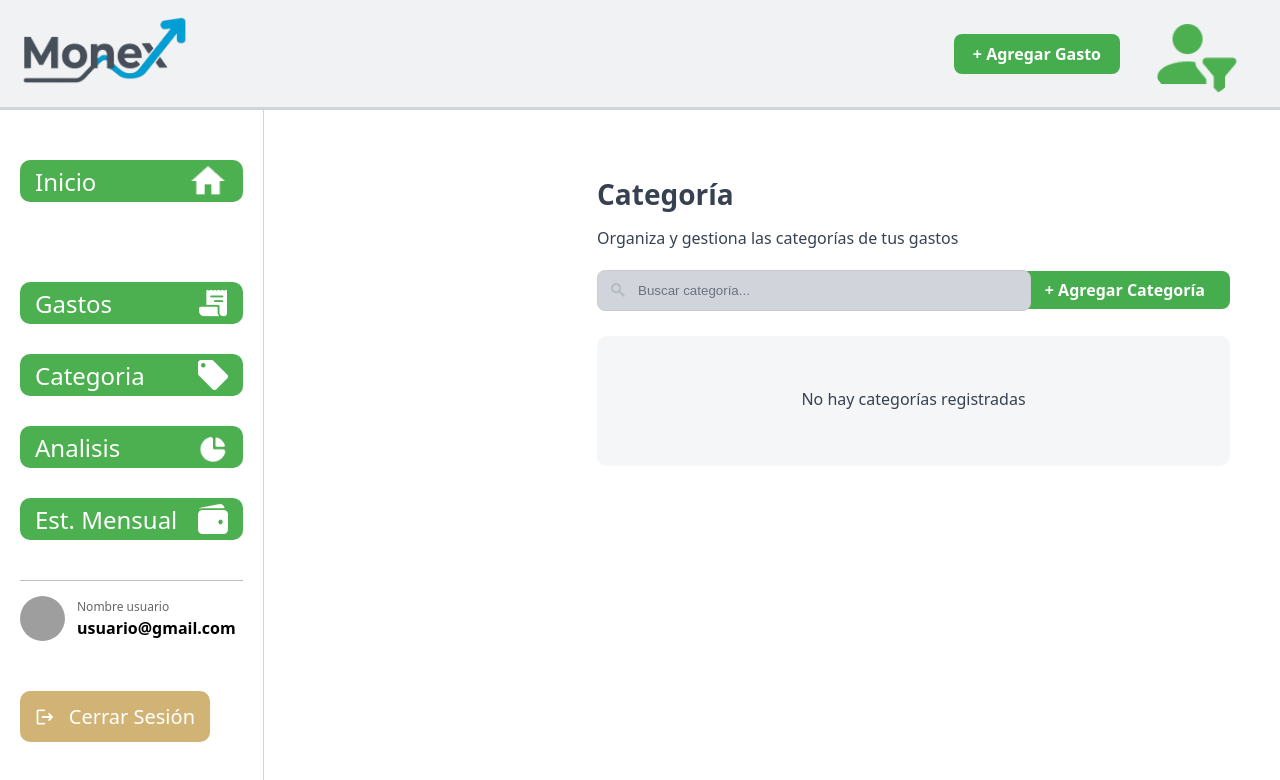
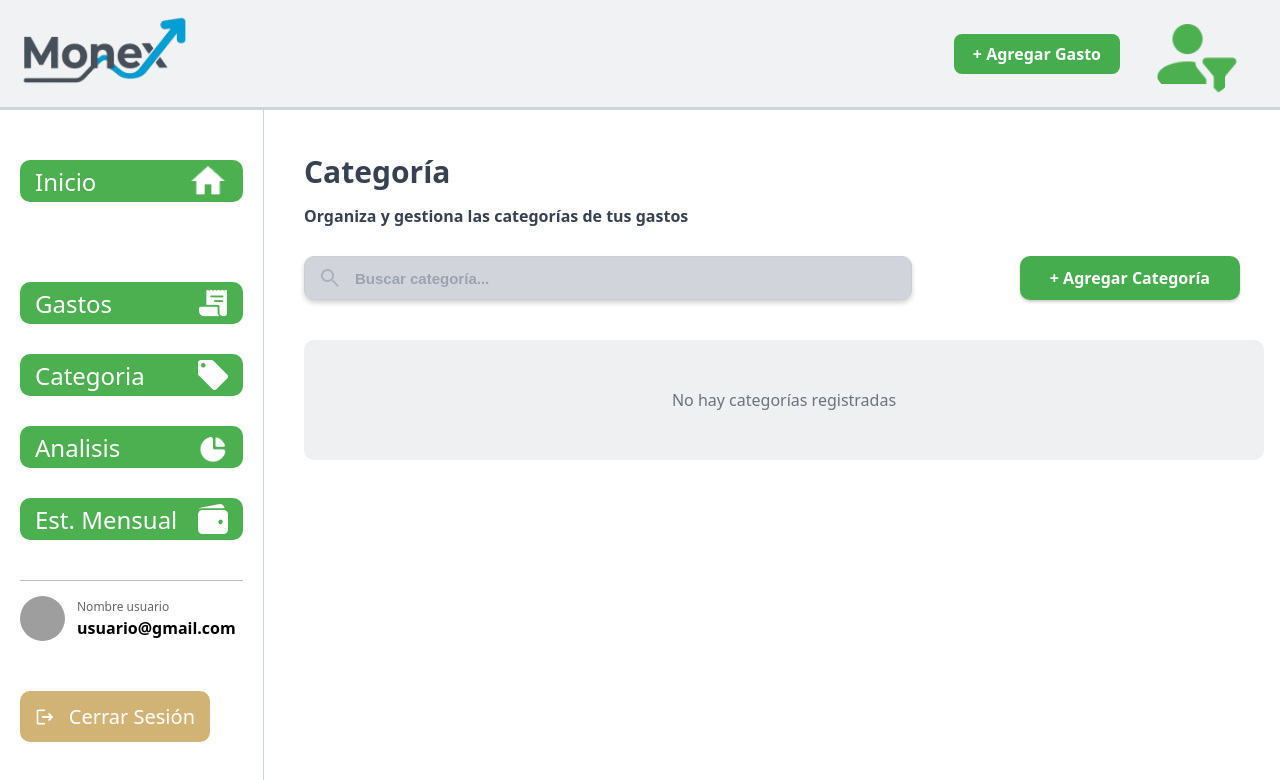
Before and after one commit to Heartsmith1/Monex, a React app in the folder Monex/frontend/: page /categorias in a window 1280 px wide. Shown: the top 780 px of the page. Built offline with nearby package versions, Linux system fonts and the light colour scheme; the HTML template or start-up script is replaced by a standard one.

Commit message:
arreglo de pantalla categoria "layout"

```diff
--- a/Monex/frontend/src/css/pages/categorias.css
+++ b/Monex/frontend/src/css/pages/categorias.css
@@ -1,28 +1,23 @@
 /* CONTENIDO GENERAL */
 .contenido_Categorias {
-    padding: 30px;
-}
-
-/* 👇 IMPORTANTE: AJUSTE POR SIDEBAR + NAVBAR */
-.contenido_Home {
-    margin-left: 283px; /* ancho sidebar */
-    margin-top: 110px;  /* alto navbar */
-    padding: 20px;
-    width: calc(100% - 283px);
+    padding: 135px 40px 30px 40px; /* <-- ajuste clave por navbar */
+    width: 100%;
+    max-width: none;
     box-sizing: border-box;
 }
 
 /* TÍTULO */
 .contenido_Categorias h1 {
-    font-size: 28px;
-    margin-bottom: 10px;
+    font-size: 30px;
+    margin-bottom: 6px;
     color: #374151;
 }
 
 /* DESCRIPCIÓN */
-.contenido_Categorias p {
+.contenido_Categorias > p {
     color: #374151;
-    margin-bottom: 20px;
+    font-weight: 600;
+    margin-bottom: 28px;
 }
 
 /* BARRA SUPERIOR */
@@ -30,41 +25,46 @@
     display: flex;
     justify-content: space-between;
     align-items: center;
-    margin-top: 10px;
-    gap: 20px;
+    margin-bottom: 40px;
+    gap: 30px;
 }
 
 /* CONTENEDOR INPUT + ICONO */
 .input_con_icono {
     position: relative;
-    width: 60%;
+    width: 65%;
+    max-width: 650px;
 }
 
 /* ICONO LUPA */
 .icono_buscar {
     position: absolute;
-    left: 12px;
+    left: 14px;
     top: 50%;
     transform: translateY(-50%);
-    width: 18px;
-    height: 18px;
+    width: 24px;
+    height: 24px;
     opacity: 0.7;
 }
 
 /* INPUT BUSCAR */
 .input_Buscar {
     width: 100%;
-    padding: 12px 12px 12px 40px;
-    border-radius: 8px;
-    border: 1px solid #ccc;
-    background-color: #D1D5DB;
+    height: 44px;
+    padding: 0 12px 0 50px;
+    border-radius: 10px;
+    border: 1px solid #c9ced6;
+    background-color: #d1d5db;
     outline: none;
     color: #374151;
+    font-weight: 600;
+    font-size: 15px;
+    box-shadow: 0 3px 5px rgba(0, 0, 0, 0.18);
+    box-sizing: border-box;
 }
 
-/* PLACEHOLDER */
 .input_Buscar::placeholder {
-    color: #6b7280;
+    color: #9ca3af;
 }
 
 /* BOTÓN AGREGAR */
@@ -72,18 +72,22 @@
     background-color: #45ad4d;
     color: white;
     border: none;
-    border-radius: 8px;
-    padding: 8px 25px;
+    border-radius: 10px;
+    height: 44px;
+    padding: 0 30px;
     font-weight: bold;
+    font-size: 16px;
     cursor: pointer;
+    white-space: nowrap;
+    box-shadow: 0 2px 3px rgba(0, 0, 0, 0.2);
 }
 
 /* CONTENEDOR TABLA */
 .tabla_Categorias {
-    margin-top: 25px;
-    background-color: #f5f6f7;
-    padding: 15px;
+    width: 100%;
+    background-color: #eef0f2;
     border-radius: 10px;
+    padding: 12px;
 }
 
 /* MENSAJE SIN DATOS */
@@ -94,54 +98,69 @@
 }
 
 /* TABLA */
-table {
+.tabla_Categorias table {
     width: 100%;
     border-collapse: collapse;
     background-color: white;
-    border-radius: 8px;
+    border-radius: 10px;
     overflow: hidden;
 }
 
 /* HEADER TABLA */
-th {
+.tabla_Categorias th {
     background-color: #d9e2dc;
-    text-align: left;
-    padding: 12px;
+    text-align: center;
+    padding: 18px 10px;
     font-weight: bold;
     color: #374151;
 }
 
 /* CELDAS */
-td {
-    padding: 12px;
-    border-bottom: 1px solid #eee;
+.tabla_Categorias td {
+    padding: 16px 10px;
+    border-bottom: 1px solid #e5e7eb;
     color: #374151;
+    font-weight: 500;
+    text-align: center;
+}
+
+/* DESCRIPCIÓN MÁS ANCHA */
+.tabla_Categorias th:nth-child(3),
+.tabla_Categorias td:nth-child(3) {
+    width: 45%;
+}
+
+/* ACCIONES */
+.tabla_Categorias td:last-child {
+    white-space: nowrap;
 }
 
 /* ÚLTIMA FILA SIN BORDE */
-tr:last-child td {
+.tabla_Categorias tr:last-child td {
     border-bottom: none;
 }
 
 /* BOTÓN EDITAR */
 .btn_editar {
-    background-color: #7cc58a;
-    color: #1e3a2f;
+    background-color: #8bcf93;
+    color: #1f2937;
     border: none;
     border-radius: 8px;
-    padding: 6px 12px;
-    margin-right: 5px;
+    padding: 6px 14px;
+    margin-right: 8px;
     cursor: pointer;
     font-weight: bold;
+    font-size: 14px;
 }
 
 /* BOTÓN ELIMINAR */
 .btn_eliminar {
-    background-color: #e58a8a;
-    color: #5a1e1e;
+    background-color: #ef8f86;
+    color: #1f2937;
     border: none;
     border-radius: 8px;
-    padding: 6px 12px;
+    padding: 6px 14px;
     cursor: pointer;
     font-weight: bold;
+    font-size: 14px;
 }
--- a/Monex/frontend/src/pages/categorias/Categorias.jsx
+++ b/Monex/frontend/src/pages/categorias/Categorias.jsx
@@ -2,8 +2,8 @@ import { useEffect, useState } from "react";
 import { SideBar } from "../../components/SideBar/SideBar";
 import { Navbar } from "../../components/Navbar/Navbar";
 import lupa from "../../assets/icon/material-symbols_search.png";
-
 import { obtenerCategorias } from "../../services/categoriasService";
+import "../../css/pages/categorias.css";
 
 export function Categorias() {
     const [categorias, setCategorias] = useState([]);
@@ -27,7 +27,7 @@ export function Categorias() {
     }, []);
 
     const categoriasFiltradas = categorias.filter((categoria) =>
-        (categoria.name || "")
+        (categoria.name || categoria.nombre || "")
             .toLowerCase()
             .includes(busqueda.toLowerCase())
     );
@@ -63,17 +63,11 @@ export function Categorias() {
 
                     <div className="tabla_Categorias">
                         {loading ? (
-                            <p className="mensaje_Sin_Categorias">
-                                Cargando categorías...
-                            </p>
+                            <p className="mensaje_Sin_Categorias">Cargando categorías...</p>
                         ) : categorias.length === 0 ? (
-                            <p className="mensaje_Sin_Categorias">
-                                No hay categorías registradas
-                            </p>
+                            <p className="mensaje_Sin_Categorias">No hay categorías registradas</p>
                         ) : categoriasFiltradas.length === 0 ? (
-                            <p className="mensaje_Sin_Categorias">
-                                No se encontraron resultados
-                            </p>
+                            <p className="mensaje_Sin_Categorias">No se encontraron resultados</p>
                         ) : (
                             <table>
                                 <thead>
@@ -89,16 +83,11 @@ export function Categorias() {
                                     {categoriasFiltradas.map((categoria) => (
                                         <tr key={categoria.id}>
                                             <td>{categoria.id}</td>
-                                            <td>{categoria.name}</td>
-                                            <td>Sin descripción</td>
+                                            <td>{categoria.name || categoria.nombre || "Sin nombre"}</td>
+                                            <td>{categoria.description || categoria.descripcion || "Sin descripción"}</td>
                                             <td>
-                                                <button className="btn_editar">
-                                                    Editar
-                                                </button>
-
-                                                <button className="btn_eliminar">
-                                                    Eliminar
-                                                </button>
+                                                <button className="btn_editar">Editar</button>
+                                                <button className="btn_eliminar">Eliminar</button>
                                             </td>
                                         </tr>
                                     ))}
```
